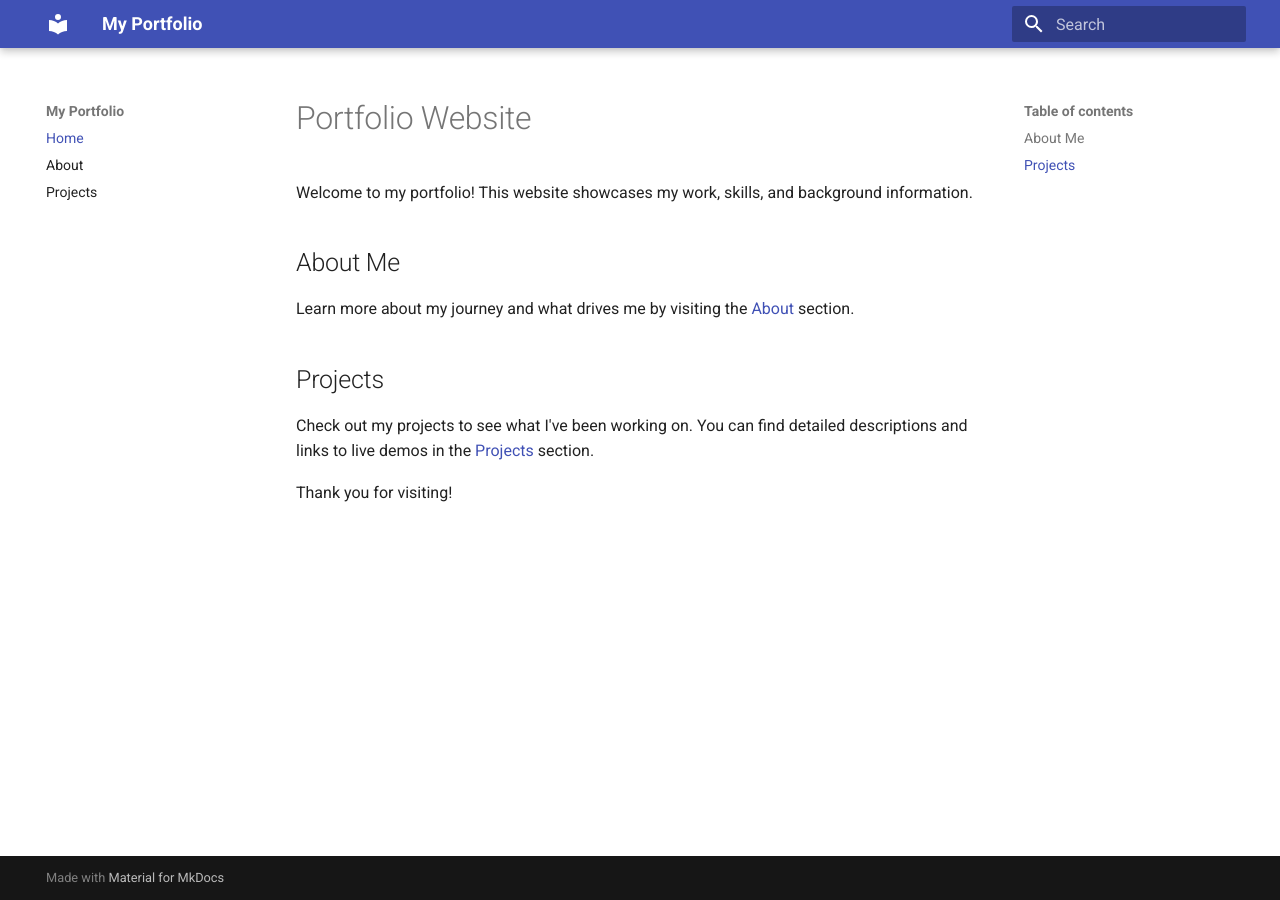
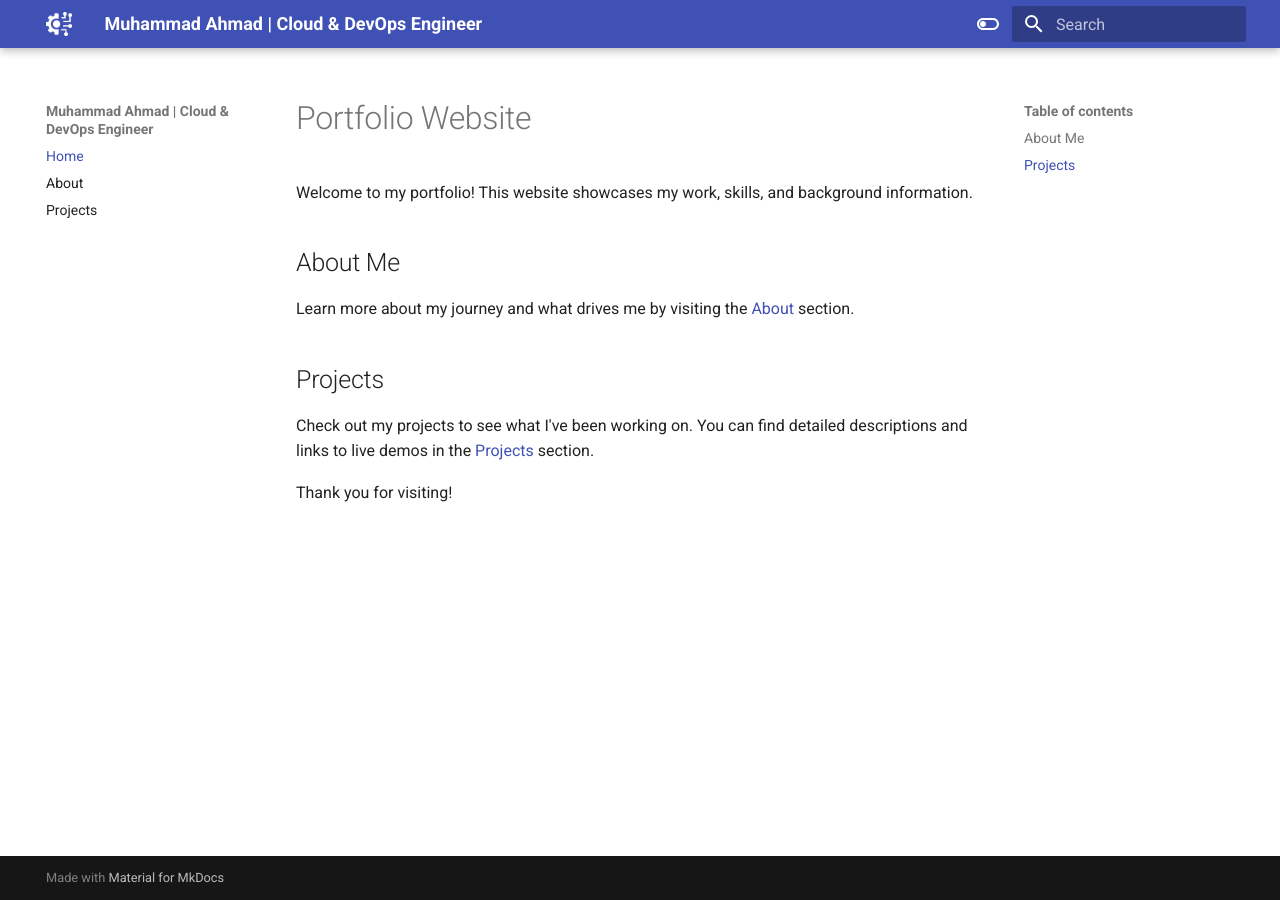
Before and after one commit to ahmadfsbd/portfolio, an MkDocs documentation site: the page built from docs/index.md, in a window 1280 px wide. Built offline with MkDocs 1.6.1 and Material for MkDocs 9.7.7, drawn with Linux system fonts in a browser that asks for light colours.

Commit message:
added logo

```diff
--- a/mkdocs.yml
+++ b/mkdocs.yml
@@ -1,13 +1,39 @@
-site_name: "My Portfolio"
+site_name: "Muhammad Ahmad | Cloud & DevOps Engineer"
+
 theme:
   name: "material"
+  palette:
+    # Palette toggle for light mode
+    - scheme: default
+      primary: 'indigo'
+      accent: 'deep orange'
+      toggle:
+        icon: material/toggle-switch-off-outline
+        name: Switch to dark mode
+    # Palette toggle for dark mode
+    - scheme: slate
+      primary: 'indigo'
+      accent: 'deep orange'
+      toggle:
+        icon: material/toggle-switch
+        name: Switch to light mode
+  font:
+    text: "Roboto"
+    code: "Roboto Mono"
+  logo: "images/logo.png"
+
 nav:
   - Home: index.md
   - About: about.md
   - Projects: projects.md
+
 markdown_extensions:
   - toc:
       permalink: true
   - admonition
   - codehilite
   - footnotes
+  - attr_list
+  - pymdownx.emoji:
+      emoji_index: !!python/name:material.extensions.emoji.twemoji
+      emoji_generator: !!python/name:material.extensions.emoji.to_svg
```
Also changed, not shown: docs/images/logo.png (added), docs/images/logo2.png (added).
